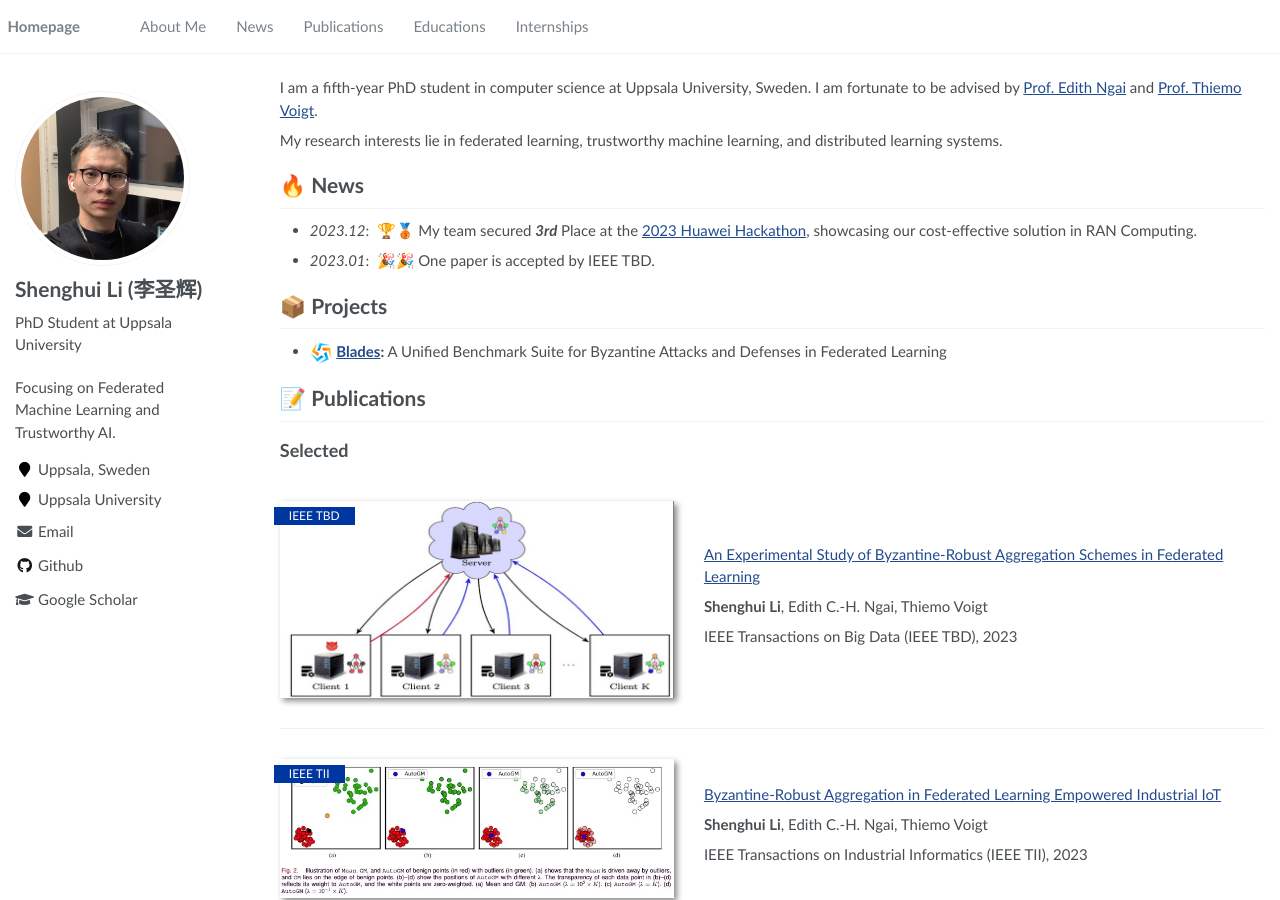
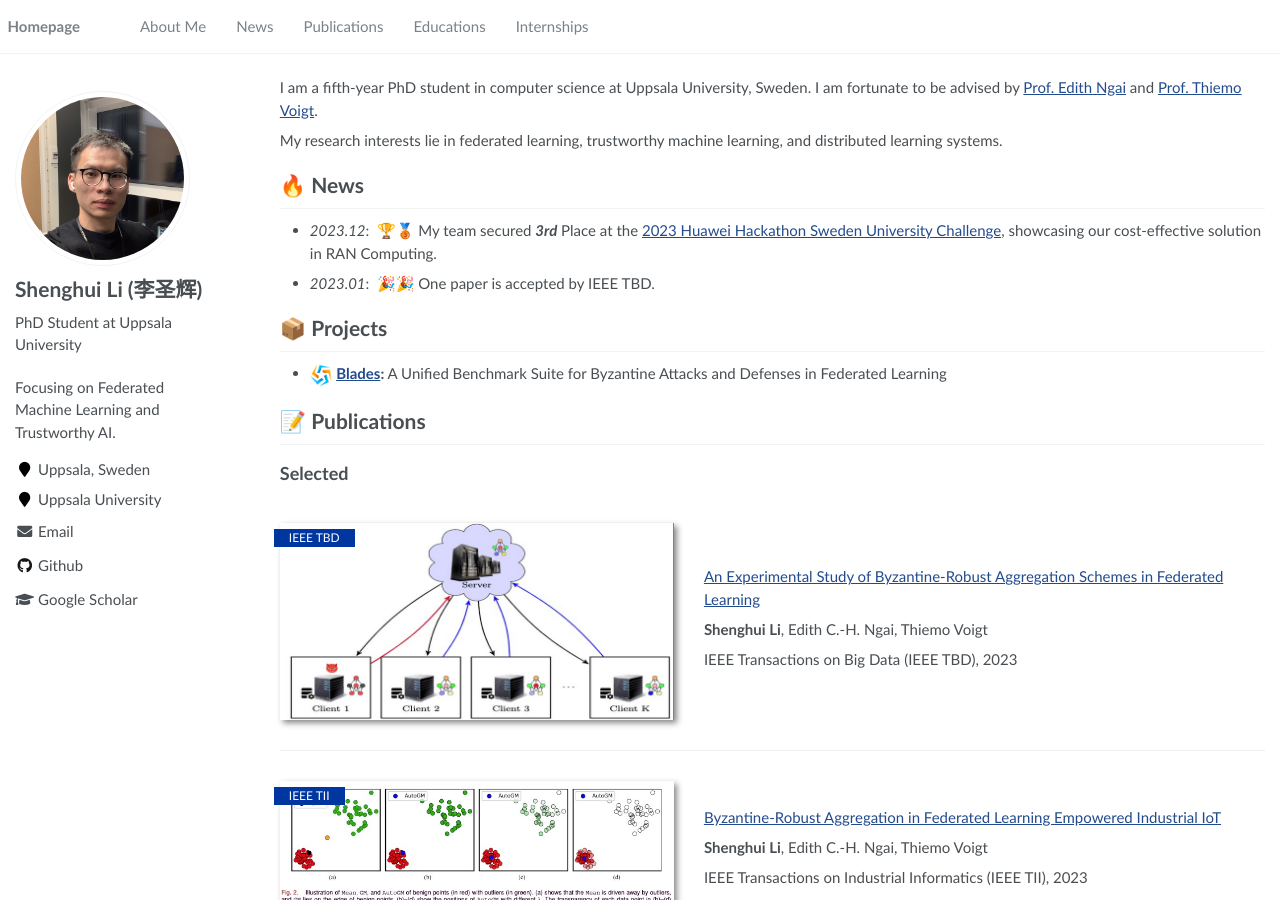
Before and after one commit to lishenghui/lishenghui.github.io, a Jekyll site: the page built from _pages/about.md, in a window 1280 px wide and 900 px high. Built offline with Jekyll 4.4.1, drawn with Linux system fonts in a browser that asks for light colours.

Commit message:
Update about.md

```diff
--- a/_pages/about.md
+++ b/_pages/about.md
@@ -27,7 +27,7 @@
 distributed learning systems.
 
 # 🔥 News
-- *2023.12*: &nbsp;🏆🥉 My team secured ***3rd*** Place at the [2023 Huawei Hackathon](https://www.huaweihackathon2023.se/en/challenges/registration), showcasing our cost-effective solution in RAN Computing.
+- *2023.12*: &nbsp;🏆🥉 My team secured ***3rd*** Place at the [2023 Huawei Hackathon Sweden University Challenge](https://www.huaweihackathon2023.se/en/challenges/registration), showcasing our cost-effective solution in RAN Computing.
 - *2023.01*: &nbsp;🎉🎉 One paper is accepted by IEEE TBD.
 
 [//]: # (- *2022.02*: &nbsp;🎉🎉 Lorem ipsum dolor sit amet, consectetur adipiscing elit. Vivamus ornare aliquet ipsum, ac tempus justo dapibus sit amet. )
```
